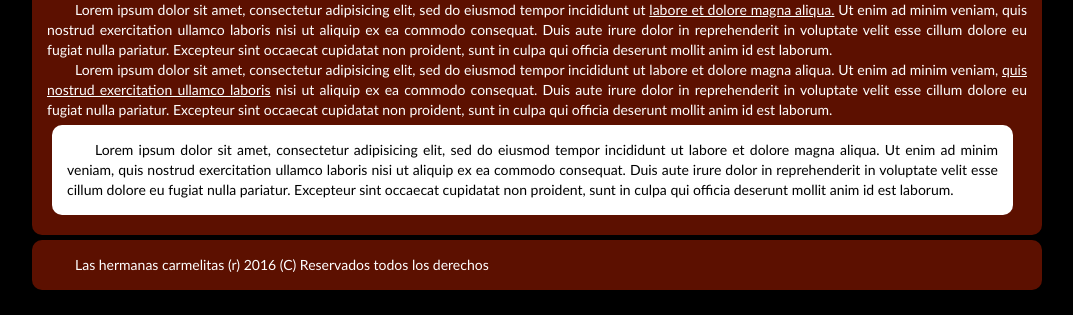
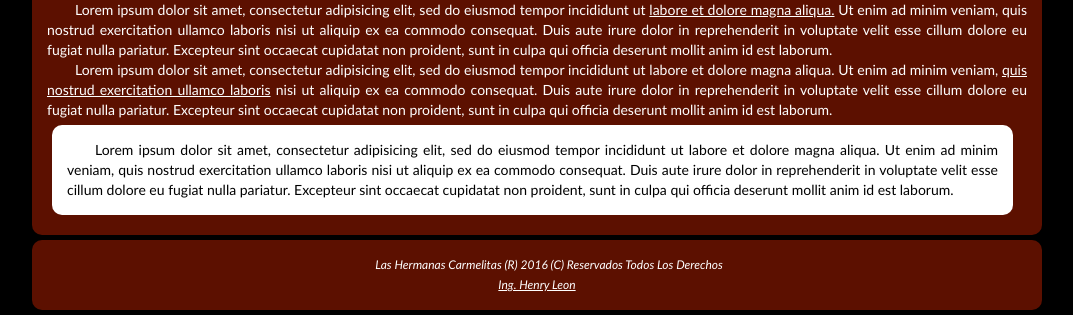
Before and after one commit to Helg18/guarderia, a PHP site: page / in a window 1280 px wide. Shown: the part 1274-1589 px from the top of the page, without its empty margins (123-1196 px from the left). Before the commit the page ends 1564 px from the top, so only its background shows below. Run offline with PHP 8.4, Linux system fonts and the light colour scheme.

Commit message:
Diseño del footer ' Prototipo 1 '

```diff
--- a/css/master.css
+++ b/css/master.css
@@ -140,6 +140,14 @@ p{
 	padding: 18px;
 }
 
+.footer{
+	color: inherit;
+	text-align: center;
+	font-size: 12px;
+	font-style: italic;
+	text-transform: capitalize;
+}
+
 /*animaciones*/
 @keyframes cambio {
 	0%{margin-left: 0;}
--- a/index.php
+++ b/index.php
@@ -58,8 +58,8 @@
     </div>
   </div>
     <footer class="row">
-      <p>
-        Las hermanas carmelitas (r) 2016 (C) Reservados todos los derechos
+      <p class="footer">
+        Las hermanas carmelitas (r) 2016 (C) Reservados todos los derechos <br> <a href="https://github.com/helg18" target="_blank">Ing. Henry Leon </a>
       </p>
     </footer>
   </body>
```
